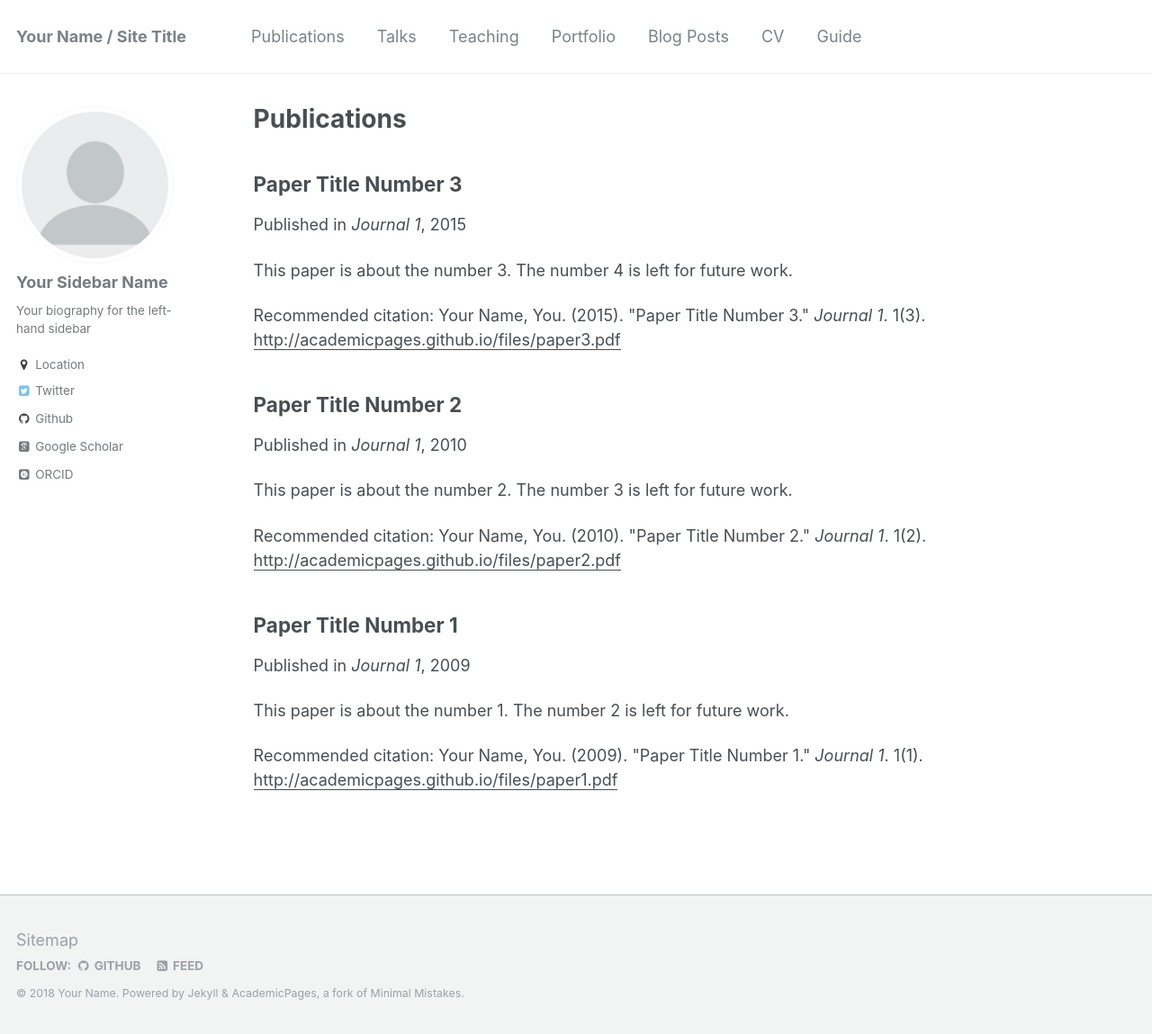
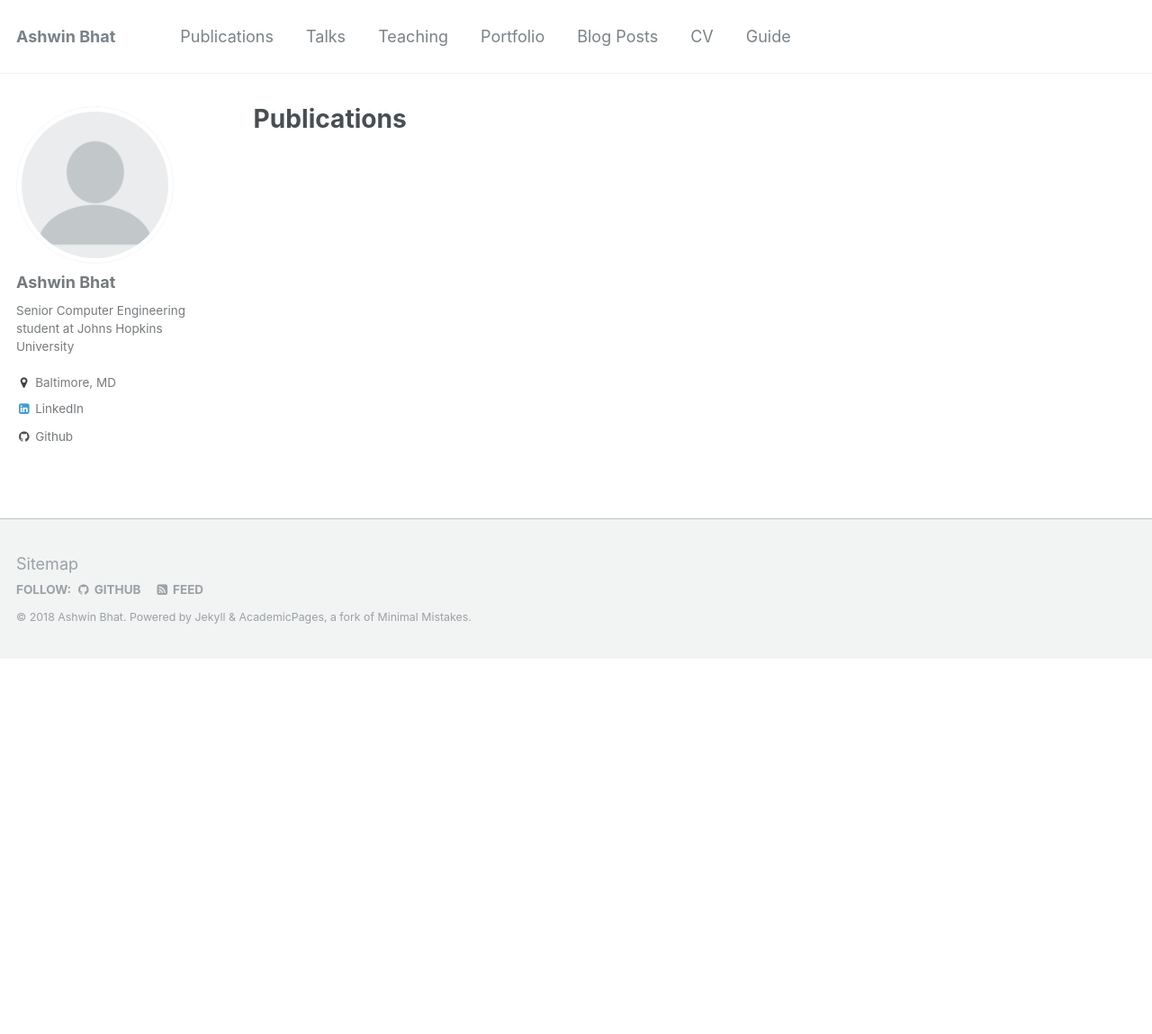
Before and after one commit to The-Shwin/the-shwin.github.io, a Jekyll site: the page built from _pages/publications.md, in a window 1280 px wide and 1149 px high. Shown: the whole window at 90% size. Built offline with Jekyll 4.4.1, drawn with Linux system fonts in a browser that asks for light colours; some web fonts are replaced.

Commit message:
Updated side bar.

```diff
--- a/_config.yml
+++ b/_config.yml
@@ -7,13 +7,13 @@
 
 # Site Settings
 locale                   : "en-US"
-title                    : "Your Name / Site Title"
+title                    : "Ashwin Bhat"
 title_separator          : "-"
-name                     : &name "Your Name"
+name                     : &name "Ashwin Bhat"
 description              : &description "personal description"
-url                      : https://academicpages.github.io # the base hostname & protocol for your site e.g. "https://mmistakes.github.io"
+url                      : https://the-shwin.github.io # the base hostname & protocol for your site e.g. "https://mmistakes.github.io"
 baseurl                  : "" # the subpath of your site, e.g. "/blog"
-repository               : "academicpages/academicpages.github.io"
+repository               : "the-shwin/the-shwin.github.io"
 teaser                   :  # filename of teaser fallback teaser image placed in /images/, .e.g. "500x300.png"
 breadcrumbs              : false # true, false (default)
 words_per_minute         : 160
@@ -78,12 +78,12 @@ analytics:
 
 # Site Author
 author:
-  name             : "Your Sidebar Name"
+  name             : "Ashwin Bhat"
   avatar           : "profile.png"
-  bio              : "Your biography for the left-hand sidebar"
-  location         : "Location"
+  bio              : "Senior Computer Engineering student at Johns Hopkins University"
+  location         : "Baltimore, MD"
   employer         :
-  googlescholar    : "http://yourfullgooglescholarurl.com"
+  googlescholar    : #"http://yourfullgooglescholarurl.com"
   email            :
   uri              :
   bitbucket        :
@@ -92,19 +92,19 @@ author:
   flickr           :
   facebook         :
   foursquare       :
-  github           : "academicpages"
+  github           : "the-shwin"
   google_plus      :
   keybase          :
   instagram        :
   lastfm           :
-  linkedin         :
-  orcid            : "http://orcid.org/yourorcidurl"
+  linkedin         : "abhat4"
+  orcid            : #"http://orcid.org/yourorcidurl"
   pinterest        :
   soundcloud       :
   stackoverflow    : # http://stackoverflow.com/users/123456/username
   steam            :
   tumblr           :
-  twitter          : "replacethistwitterhandle"
+  twitter          : #"replacethistwitterhandle"
   vine             :
   weibo            :
   xing             :
--- a/_publications/2009-10-01-paper-title-number-1.md
+++ /dev/null
@@ -1,15 +0,0 @@
----
-title: "Paper Title Number 1"
-collection: publications
-permalink: /publication/2009-10-01-paper-title-number-1
-excerpt: 'This paper is about the number 1. The number 2 is left for future work.'
-date: 2009-10-01
-venue: 'Journal 1'
-paperurl: 'http://academicpages.github.io/files/paper1.pdf'
-citation: 'Your Name, You. (2009). &quot;Paper Title Number 1.&quot; <i>Journal 1</i>. 1(1).'
----
-This paper is about the number 1. The number 2 is left for future work.
-
-[Download paper here](http://academicpages.github.io/files/paper1.pdf)
-
-Recommended citation: Your Name, You. (2009). "Paper Title Number 1." <i>Journal 1</i>. 1(1).
--- a/_publications/2010-10-01-paper-title-number-2.md
+++ /dev/null
@@ -1,15 +0,0 @@
----
-title: "Paper Title Number 2"
-collection: publications
-permalink: /publication/2010-10-01-paper-title-number-2
-excerpt: 'This paper is about the number 2. The number 3 is left for future work.'
-date: 2010-10-01
-venue: 'Journal 1'
-paperurl: 'http://academicpages.github.io/files/paper2.pdf'
-citation: 'Your Name, You. (2010). &quot;Paper Title Number 2.&quot; <i>Journal 1</i>. 1(2).'
----
-This paper is about the number 2. The number 3 is left for future work.
-
-[Download paper here](http://academicpages.github.io/files/paper2.pdf)
-
-Recommended citation: Your Name, You. (2010). "Paper Title Number 2." <i>Journal 1</i>. 1(2).
--- a/_publications/2015-10-01-paper-title-number-3.md
+++ /dev/null
@@ -1,15 +0,0 @@
----
-title: "Paper Title Number 3"
-collection: publications
-permalink: /publication/2015-10-01-paper-title-number-3
-excerpt: 'This paper is about the number 3. The number 4 is left for future work.'
-date: 2015-10-01
-venue: 'Journal 1'
-paperurl: 'http://academicpages.github.io/files/paper3.pdf'
-citation: 'Your Name, You. (2015). &quot;Paper Title Number 3.&quot; <i>Journal 1</i>. 1(3).'
----
-This paper is about the number 3. The number 4 is left for future work.
-
-[Download paper here](http://academicpages.github.io/files/paper3.pdf)
-
-Recommended citation: Your Name, You. (2015). "Paper Title Number 3." <i>Journal 1</i>. 1(3).
```
Also changed, not shown: _portfolio/portfolio-1.md (deleted, +0 -7 lines), _portfolio/portfolio-2.html (deleted, +0 -7 lines), _talks/2012-03-01-talk-1.md (deleted, +0 -11 lines), _talks/2013-03-01-tutorial-1.md (deleted, +0 -13 lines), _talks/2014-02-01-talk-2.md (deleted, +0 -13 lines), _talks/2014-03-01-talk-3.md (deleted, +0 -11 lines).
